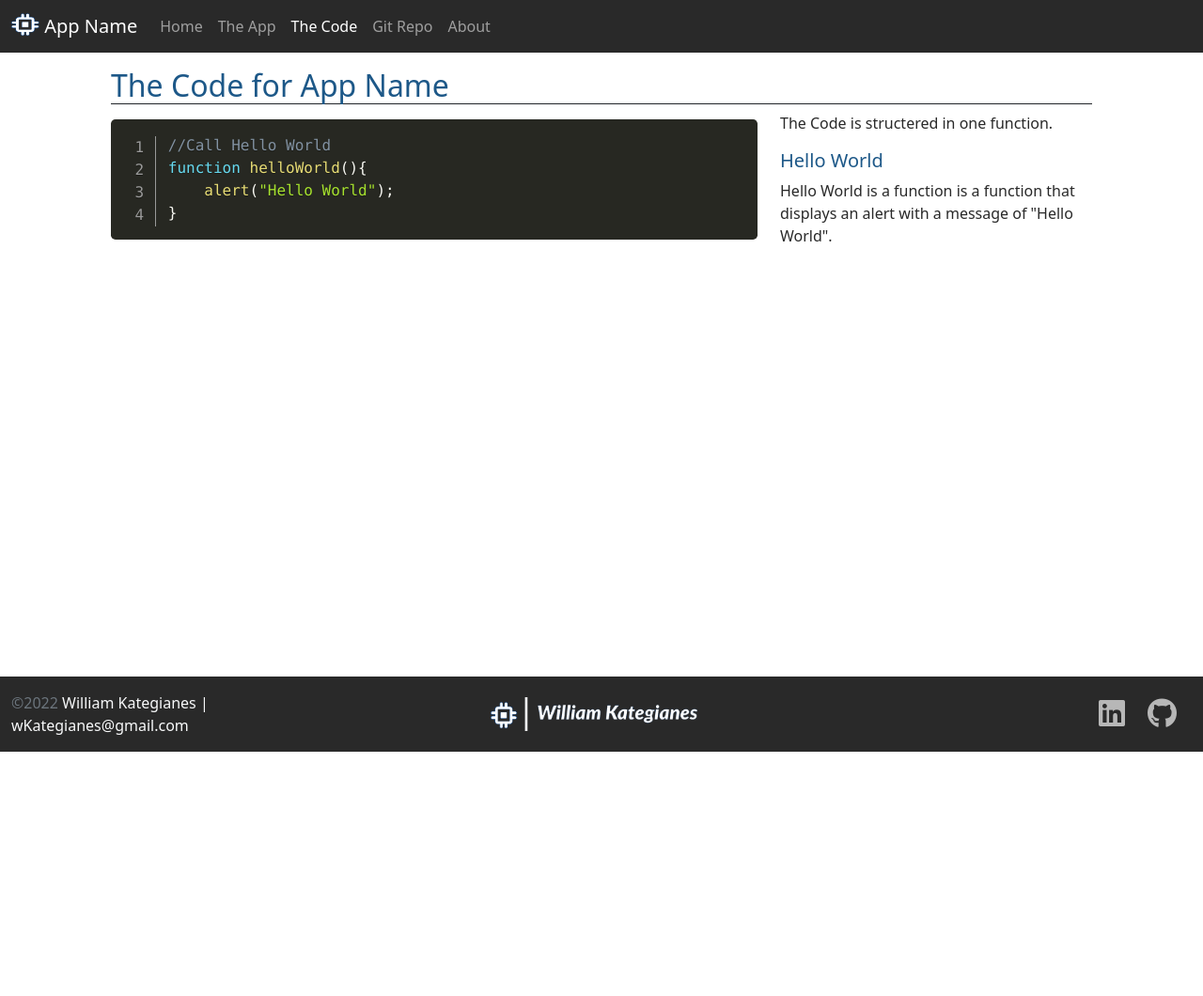
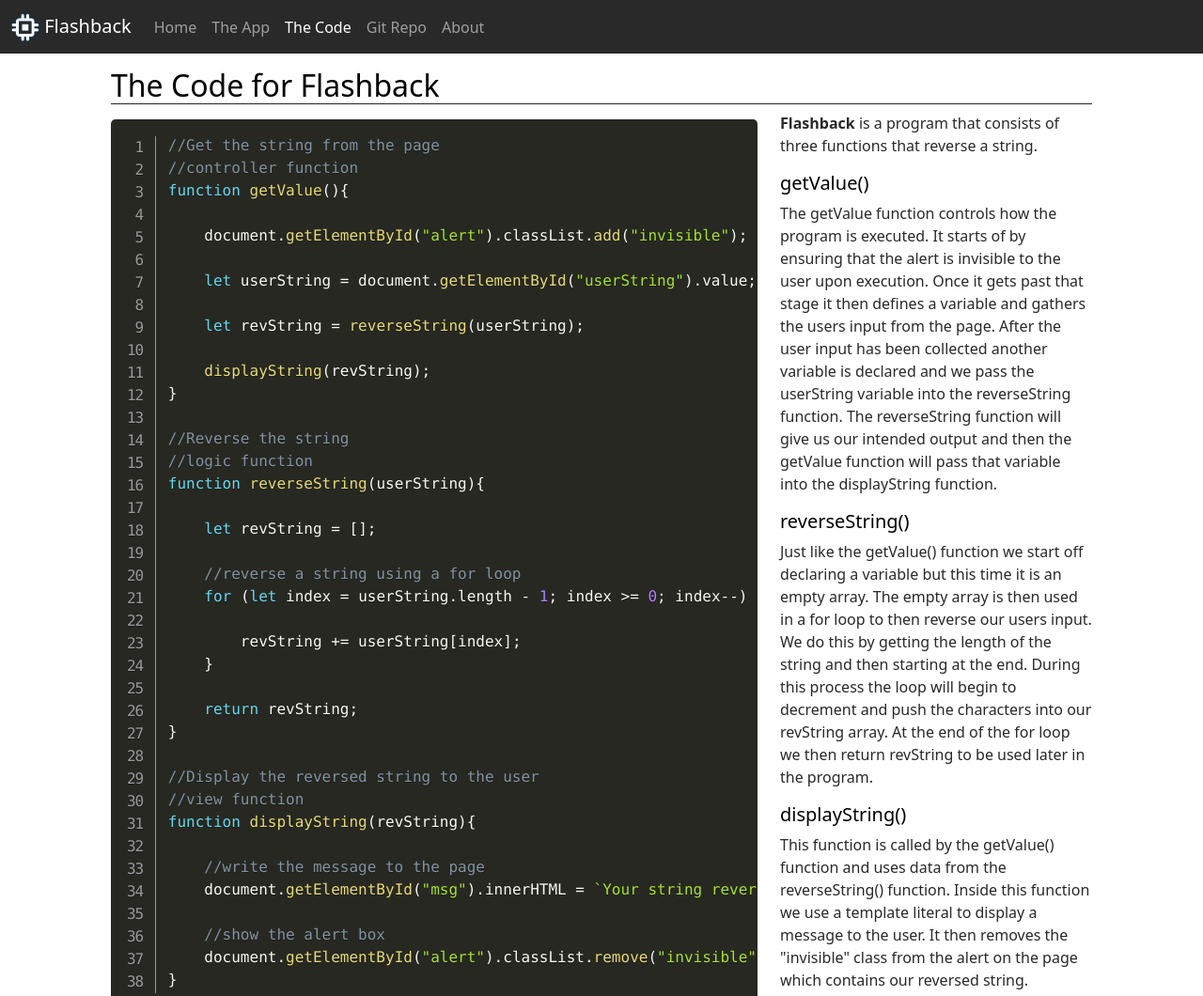
Before and after one commit to wKategianes/Flashback, a plain HTML site: page code.html in a window 1280 px wide. Shown: the top 1060 px of the page at 94% size. Before the commit the page ends 800 px from the top, so only its background shows below. Drawn offline with nearby package versions, Linux system fonts and the light colour scheme.

Commit message:
Added Code Page
Updated app.html
Updated code.html
Updated index.html
Updated site.css
Updated site.js
Fixed Typos

```diff
--- a/code.html
+++ b/code.html
@@ -2,7 +2,7 @@
 <html lang="en" class="h-100">
 
 <head>
-    <title>App Name: A Coding Project by William Kategianes</title>
+    <title>Flashback: A Coding Project by William Kategianes</title>
     <!-- Required meta tags -->
     <meta charset="utf-8">
     <meta name="viewport" content="width=device-width, initial-scale=1, shrink-to-fit=no">
@@ -23,7 +23,7 @@
 <!-- ===== Nav Section ===== -->
 <nav class="navbar navbar-expand-md navbar-dark fixed-top">
     <div class="container-fluid">
-        <a class="navbar-brand" href="#"><img src="img/BrandIconLogo.png" class="d-inline-block align-text-top" width="30" height="24" > App Name</a>
+        <a class="navbar-brand" href="#"><img src="img/BrandIconLogo.png" class="d-inline-block align-text-top" width="30" height="30" > Flashback</a>
         <button class="navbar-toggler" type="button" data-bs-toggle="collapse" data-bs-target="#navbarCollapse"
             aria-controls="navbarCollapse" aria-expanded="false" aria-label="Toggle navigation">
             <span class="navbar-toggler-icon"></span>
@@ -53,23 +53,72 @@
 <!-- ===== Main Section ===== -->
 <main class="flex-shrink-0">
     <div class="container py-4 px-5 mt-5">
-        <h2 class="border-1 border-bottom border-dark">The Code for App Name</h2>
+        <h2 class="border-1 border-bottom border-dark">The Code for Flashback</h2>
         <div class="row row-cols-1 row-cols-lg-2">
             <div class="col-lg-8">
                 <pre class="line-numbers">
                     <code class="language-javascript">
-                        //Call Hello World
-                        function helloWorld(){
-                            alert("Hello World");
+                        //Get the string from the page
+                        //controller function
+                        function getValue(){
+
+                            document.getElementById("alert").classList.add("invisible");
+
+                            let userString = document.getElementById("userString").value;
+
+                            let revString = reverseString(userString);
+
+                            displayString(revString);
+                        }
+
+                        //Reverse the string
+                        //logic function
+                        function reverseString(userString){
+
+                            let revString = [];
+
+                            //reverse a string using a for loop
+                            for (let index = userString.length - 1; index >= 0; index--) {
+
+                                revString += userString[index];
+                            }
+
+                            return revString;
+                        }
+
+                        //Display the reversed string to the user
+                        //view function
+                        function displayString(revString){
+
+                            //write the message to the page
+                            document.getElementById("msg").innerHTML = `Your string reversed is: ${revString}`;
+
+                            //show the alert box
+                            document.getElementById("alert").classList.remove("invisible");
                         }
                     </code>
                 </pre>
             </div>
 
             <div class="col-lg-4">
-                <p>The Code is structered in one function.</p>
-                <h5>Hello World</h5>
-                <p>Hello World is a function is a function that displays an alert with a message of "Hello World".</p>
+                <p><b>Flashback</b> is a program that consists of three functions that reverse a string.</p>
+                <h5>getValue()</h5>
+                <p>The getValue function controls how the program is executed. It starts of by ensuring that the alert is invisible to the user upon execution.
+                    Once it gets past that stage it then defines a variable and gathers the users input from the page. After the user input has been collected
+                    another variable is declared and we pass the userString variable into the reverseString function. The reverseString function will give us our
+                    intended output and then the getValue function will pass that variable into the displayString function.
+                </p>
+
+                <h5>reverseString()</h5>
+                <p>Just like the getValue() function we start off declaring a variable but this time it is an empty array. The empty array is then used in a for loop
+                    to then reverse our users input. We do this by getting the length of the string and then starting at the end. During this process the loop will begin
+                    to decrement and push the characters into our revString array. At the end of the for loop we then return revString to be used later in the program.
+                </p>
+
+                <h5>displayString()</h5>
+                <p>This function is called by the getValue() function and uses data from the reverseString() function. Inside this function we use a template literal to
+                    display a message to the user. It then removes the "invisible" class from the alert on the page which contains our reversed string.
+                </p>
             </div>
         </div>
 
--- a/css/site.css
+++ b/css/site.css
@@ -1,6 +1,6 @@
 :root{
-    --primary-color: #1d5888;
-    --secondary-color: #ff993b;
+    --primary-color: #000000;
+    --secondary-color: #1686cb;
     --dark-color: #292929;
     --white-color: #e7e7e7;
 }
```
Also changed, not shown: app.html (+34 -4 lines), index.html (+4 -4 lines), js/site.js (+37 -3 lines), img/BigEndIcon.png (deleted), img/FlashbackIcon.png (added).
